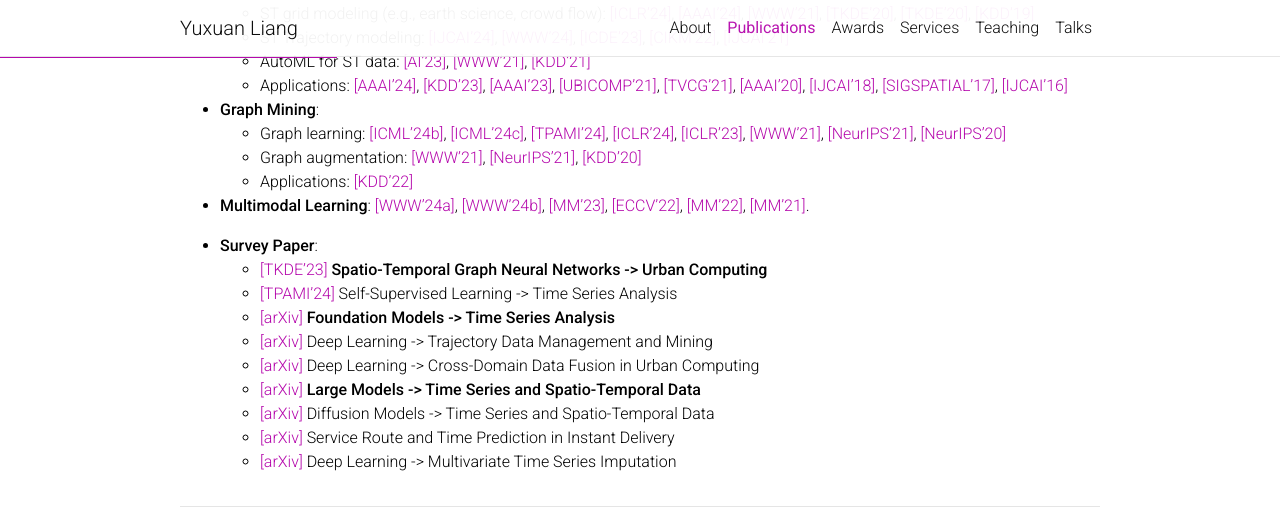
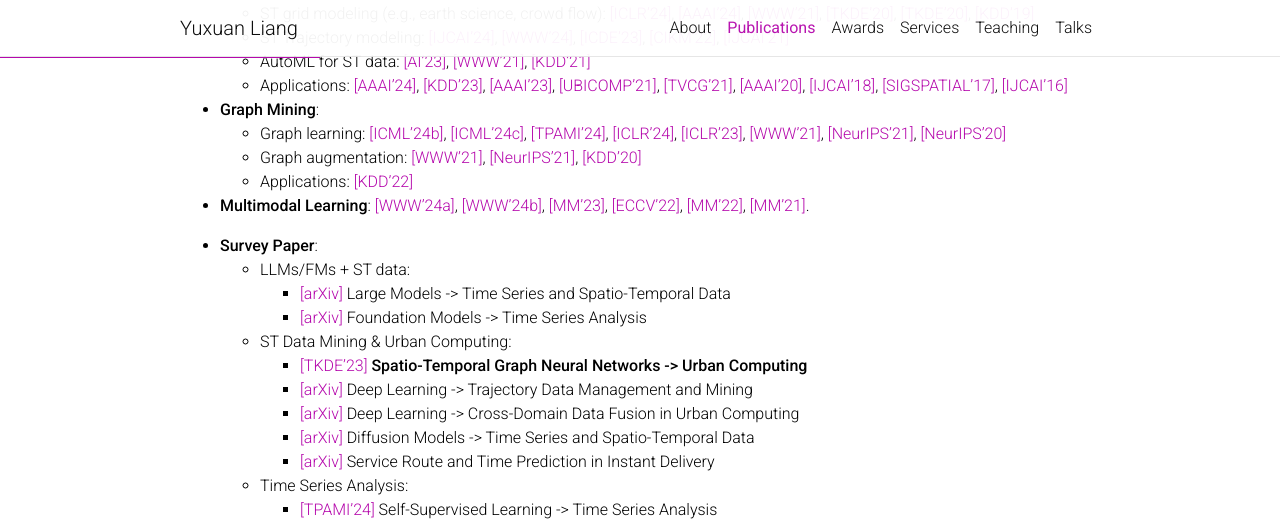
Before and after one commit to CastleLiang/castleliang.github.io, a Jekyll site: the page built from _pages/publications.md, in a window 1280 px wide and 900 px high, scrolled down 372 px, cut to the strip 0-525 px from the top of the window. Built offline with Jekyll 4.4.1, drawn with Linux system fonts in a browser that asks for light colours; comment, search, counter and statistics services are not loaded; a style sheet for code colours, icons or effects is not loaded.

Commit message:
update pubs

```diff
--- a/_pages/publications.md
+++ b/_pages/publications.md
@@ -35,15 +35,18 @@ Dr. Yuxuan Liang has published some papers in refereed journals and conferences,
 
 
 - **Survey Paper**:
-  - [[TKDE'23]](https://arxiv.org/pdf/2303.14483.pdf) **Spatio-Temporal Graph Neural Networks -> Urban Computing**
-  - [[TPAMI'24]](https://arxiv.org/pdf/2306.10125.pdf) Self-Supervised Learning -> Time Series Analysis
-  - [[arXiv]](https://arxiv.org/pdf/2403.14735.pdf) **Foundation Models -> Time Series Analysis**
-  - [[arXiv]](https://arxiv.org/pdf/2403.14151) Deep Learning -> Trajectory Data Management and Mining
-  - [[arXiv]](https://arxiv.org/pdf/2402.19348) Deep Learning -> Cross-Domain Data Fusion in Urban Computing
-  - [[arXiv]](https://arxiv.org/pdf/2310.10196) **Large Models -> Time Series and Spatio-Temporal Data**
-  - [[arXiv]](https://arxiv.org/pdf/2404.18886) Diffusion Models -> Time Series and Spatio-Temporal Data
-  - [[arXiv]](https://arxiv.org/pdf/2309.01194) Service Route and Time Prediction in Instant Delivery
-  - [[arXiv]](https://arxiv.org/pdf/2402.04059v1) Deep Learning -> Multivariate Time Series Imputation
+  - LLMs/FMs + ST data:
+    - [[arXiv]](https://arxiv.org/pdf/2310.10196) Large Models -> Time Series and Spatio-Temporal Data
+    - [[arXiv]](https://arxiv.org/pdf/2403.14735.pdf) Foundation Models -> Time Series Analysis
+  - ST Data Mining & Urban Computing:
+    - [[TKDE'23]](https://arxiv.org/pdf/2303.14483.pdf) **Spatio-Temporal Graph Neural Networks -> Urban Computing**
+    - [[arXiv]](https://arxiv.org/pdf/2403.14151) Deep Learning -> Trajectory Data Management and Mining
+    - [[arXiv]](https://arxiv.org/pdf/2402.19348) Deep Learning -> Cross-Domain Data Fusion in Urban Computing
+    - [[arXiv]](https://arxiv.org/pdf/2404.18886) Diffusion Models -> Time Series and Spatio-Temporal Data
+    - [[arXiv]](https://arxiv.org/pdf/2309.01194) Service Route and Time Prediction in Instant Delivery
+  - Time Series Analysis:
+    - [[TPAMI'24]](https://arxiv.org/pdf/2306.10125.pdf) Self-Supervised Learning -> Time Series Analysis
+    - [[arXiv]](https://arxiv.org/pdf/2402.04059v1) Deep Learning -> Multivariate Time Series Imputation
 
 
 
```
Also changed, not shown: _pages/award.md (+3 -3 lines).
